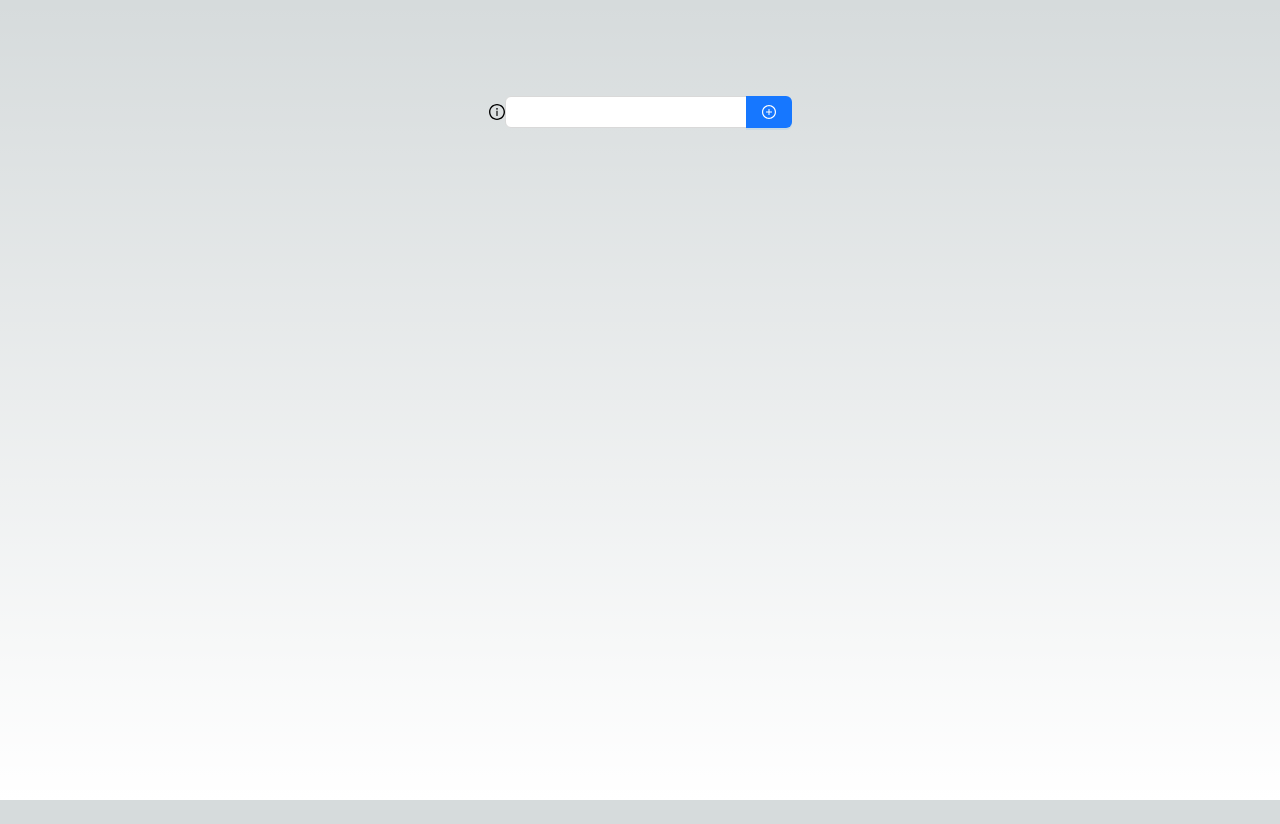
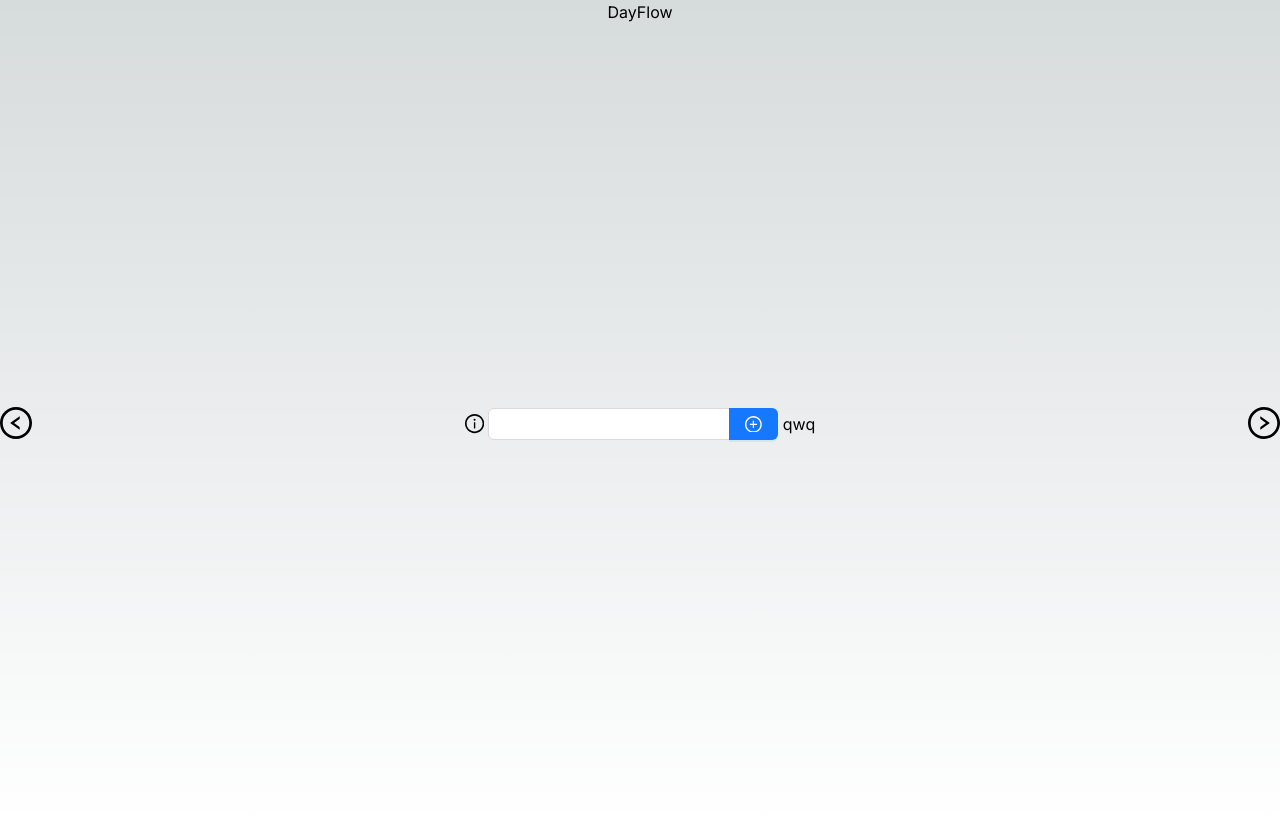
Before and after one commit to NTUST-Full-Stack-Laboratory-Team/dayflow, a Next.js app: page / in a window 1280 px wide. Before the commit the page ends 800 px from the top, so only its background shows below. Built offline with nearby package versions, Linux system fonts and the light colour scheme.

Commit message:
Change page layout

```diff
--- a/app/component/task.tsx
+++ b/app/component/task.tsx
@@ -6,7 +6,7 @@ import { ItemTask, ItemTypes } from '../task';
 import "./task.css"
 import classNames from 'classnames';
 import { Input, Space, Button } from "antd";
-import { CloseCircleOutlined, CheckCircleFilled, InfoCircleOutlined } from '@ant-design/icons';
+import { CloseCircleOutlined, CheckCircleFilled, InfoCircleOutlined, FormOutlined } from '@ant-design/icons';
 
 interface TaskProps extends ItemTask {
     onComplete: (index: number) => void;
@@ -109,11 +109,12 @@ export const Task: FC<TaskProps> = (props: TaskProps) => {
             <div className="flex flex-row" ref={ref} style={{ opacity }} data-handler-id={handlerId}>
                 <TodoDialog isOpen={isInfoOpen} onClose={() => { setIsInfoOpen(false) }} />
                 <button onClick={handelInfoClick} style={{ display: props.isEdit ? "" : "none" }}>
-                    {<InfoCircleOutlined />}
+                    {<InfoCircleOutlined style={{ fontSize: '120%' }} />}
                 </button>
                 <button onClick={() => props.onComplete(props.index)} style={{ display: props.isEdit ? "none" : "" }}>
-                    {props.isComplete ? <CheckCircleFilled /> : <CloseCircleOutlined />}
+                    {props.isComplete ? <CheckCircleFilled style={{ fontSize: '120%' }} /> : <CloseCircleOutlined style={{ fontSize: '120%' }} />}
                 </button>
+                &nbsp;
                 {
                     <form className="flex flex-row" action="javascript:;" onSubmit={() => props.onFinish(props.index)}>
                         <Space.Compact style={{ width: '100%' }}>
@@ -121,7 +122,7 @@ export const Task: FC<TaskProps> = (props: TaskProps) => {
                                 textDecoration: props.isComplete ?
                                     'line-through' : 'none'
                             }} value={props.title} readOnly={!props.isEdit} />
-                            <Button type="primary" style={{ display: props.isEdit ? "" : "none" }} onClick={() => props.onFinish(props.index)}>Submit</Button>
+                            <Button className="flex items-center" type="primary" style={{ display: props.isEdit ? "" : "none" }} onClick={() => props.onFinish(props.index)}>{<FormOutlined />}</Button>
                         </Space.Compact>
                     </form>
                 }
--- a/app/page.tsx
+++ b/app/page.tsx
@@ -1,9 +1,20 @@
 import Todo from './todo'
+import { LeftCircleOutlined, RightCircleOutlined } from '@ant-design/icons'
 
 export default function Home() {
   return (
-    <main className="flex min-h-screen flex-col items-center justify-between p-24">
-      <Todo />
-    </main>
+    <div className='flex min-h-screen min-w-full flex-col items-center'>
+      <h1>DayFlow</h1>
+      <div className="flex min-h-screen min-w-full flex-row items-center justify-between">
+        <div>
+          <button>{<LeftCircleOutlined style={{ fontSize: '200%' }} />}</button>
+        </div>
+        <div className='flex flex-row items-center justify-start'>
+          <Todo />&nbsp;
+          <div>qwq</div>
+        </div>
+        <button>{<RightCircleOutlined style={{ fontSize: '200%' }} />}</button>
+      </div>
+    </div>
   );
 }
--- a/app/todo.tsx
+++ b/app/todo.tsx
@@ -108,15 +108,16 @@ export default function Todo() {
                         <></>
                     ) : (
                         <div className="flex flex-row">
-                            <button onClick={openDialog}>{<InfoCircleOutlined />}</button>
+                            <button className="flex items-center" onClick={openDialog}>{<InfoCircleOutlined style={{ fontSize: '120%' }} />}</button>
+                            &nbsp;
                             <form className="flex flex-row" action="javascript:;" onSubmit={() => addTask(tasks.length, tasks.length)}>
                                 <Space.Compact style={{ width: '100%' }}>
                                     <Input className="background-color: transparent;"
                                         type="string"
                                         value={taskTitle}
                                         onChange={(e) => setTaskTitle(e.target.value)} />
-                                    <Button type="primary" value={taskTitle} onClick={() => addTask(tasks.length, tasks.length)}>
-                                        {<PlusCircleOutlined />}
+                                    <Button className="flex items-center" type="primary" value={taskTitle} onClick={() => addTask(tasks.length, tasks.length)}>
+                                        {<PlusCircleOutlined style={{ fontSize: '120%' }} />}
                                     </Button>
                                 </Space.Compact>
                             </form>
```
